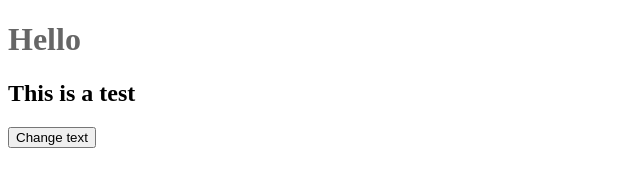
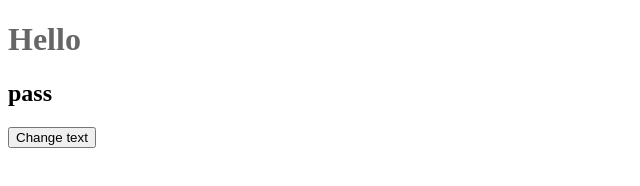
Before and after one commit to bhashimoto/churrasco, a plain HTML site: page index.html in a window 1280 px wide. Both pictures are taken after a click on the button "Change text". Shown: the full height of the page, 0-640 px from the left. Drawn offline with Linux system fonts and the light colour scheme.

Commit message:
fix stupid mistake

```diff
--- a/index.html
+++ b/index.html
@@ -7,9 +7,9 @@
 		<link href="css/style.css" rel="stylesheet">
 	</head>
 	<body>
+		<script src="test.js"></script>
 		<h1>Hello</h1>
 		<h2 id="targetText">This is a test</h2>
 		<button onclick="changeText()">Change text</button>
-		<script src="test.js"/>
 	</body>
 </html>
--- a/test.js
+++ b/test.js
@@ -1,4 +1,5 @@
 function changeText() {
+	console.log("hello")
 	h2 = document.getElementById("targetText")
-	h2.text = "pass"
+	h2.textContent = "pass"
 }
```
